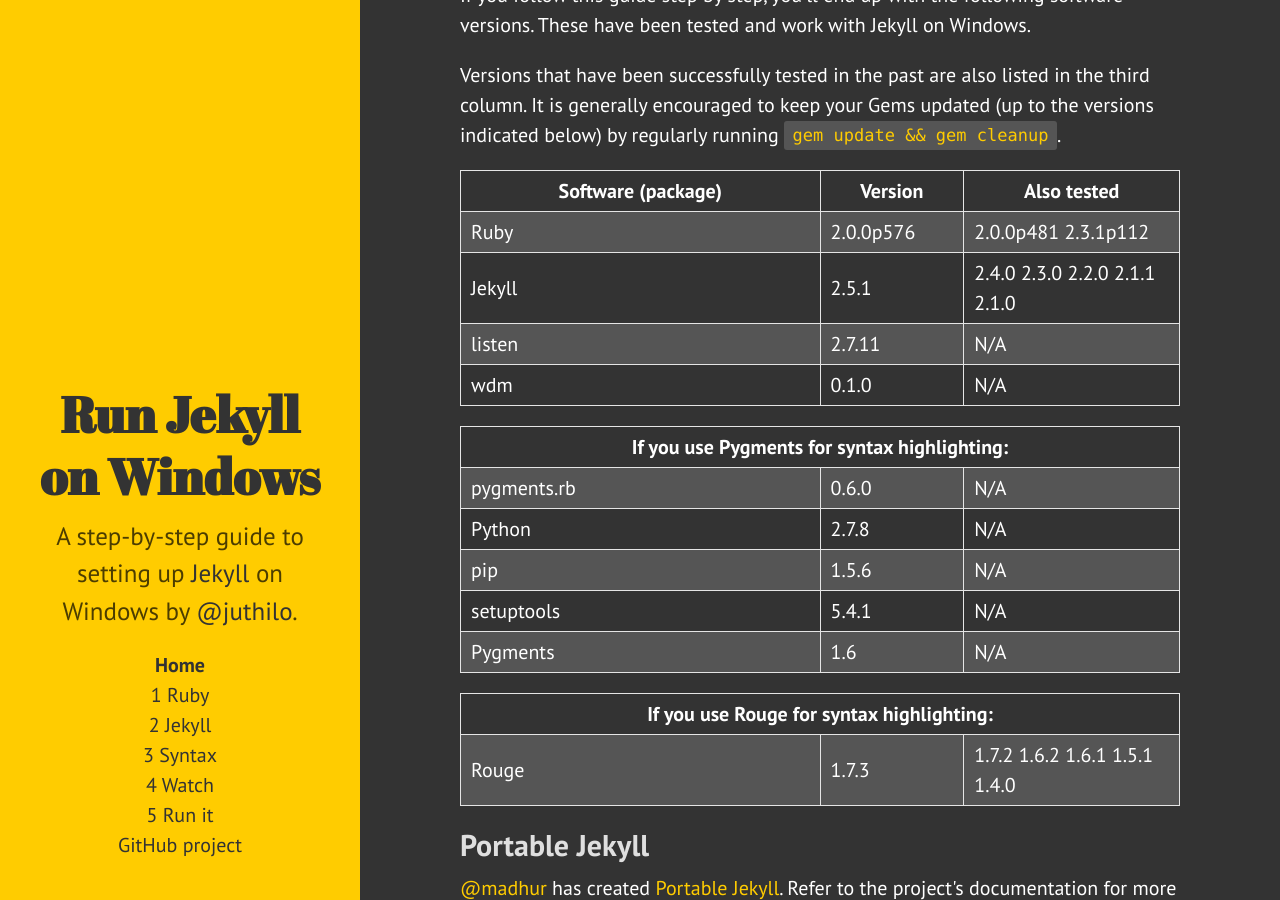
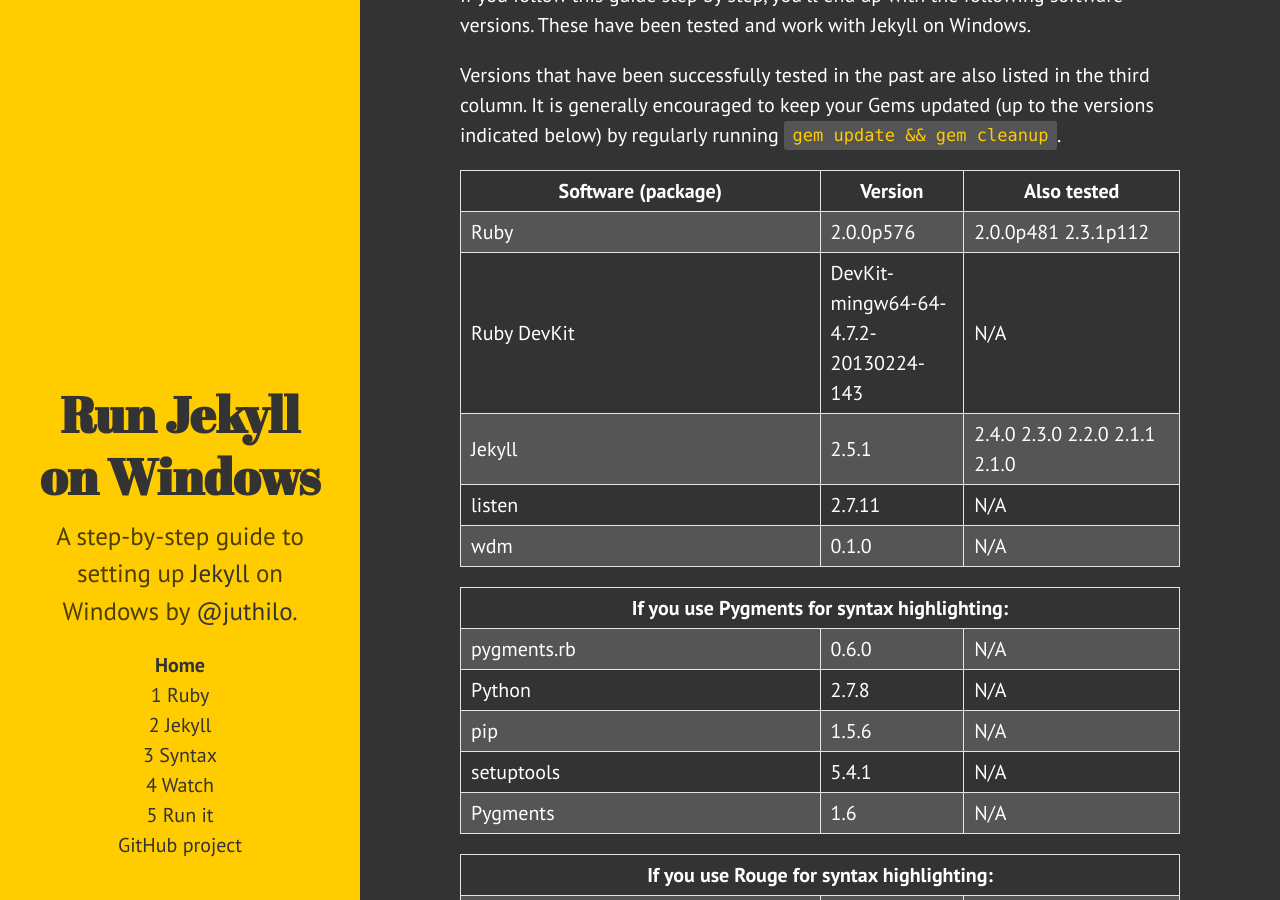
Before and after one commit to juthilo/run-jekyll-on-windows, a Jekyll site: the page built from index.html, in a window 1280 px wide and 900 px high, scrolled down 580 px. Built offline with Jekyll 4.4.1, drawn with Linux system fonts in a browser that asks for light colours.

Commit message:
add tracking of Ruby DevKit version since it has bugs on x64

```diff
--- a/index.html
+++ b/index.html
@@ -24,6 +24,11 @@
       <td>Ruby</td>
       <td>2.0.0p576</td>
       <td>2.0.0p481 2.3.1p112</td>
+    </tr>
+    <tr>
+      <td>Ruby DevKit</td>
+      <td>DevKit-mingw64-64-4.7.2-20130224-143</td>
+      <td>N/A</td>
     </tr>
     <tr>
       <td>Jekyll</td>
```
